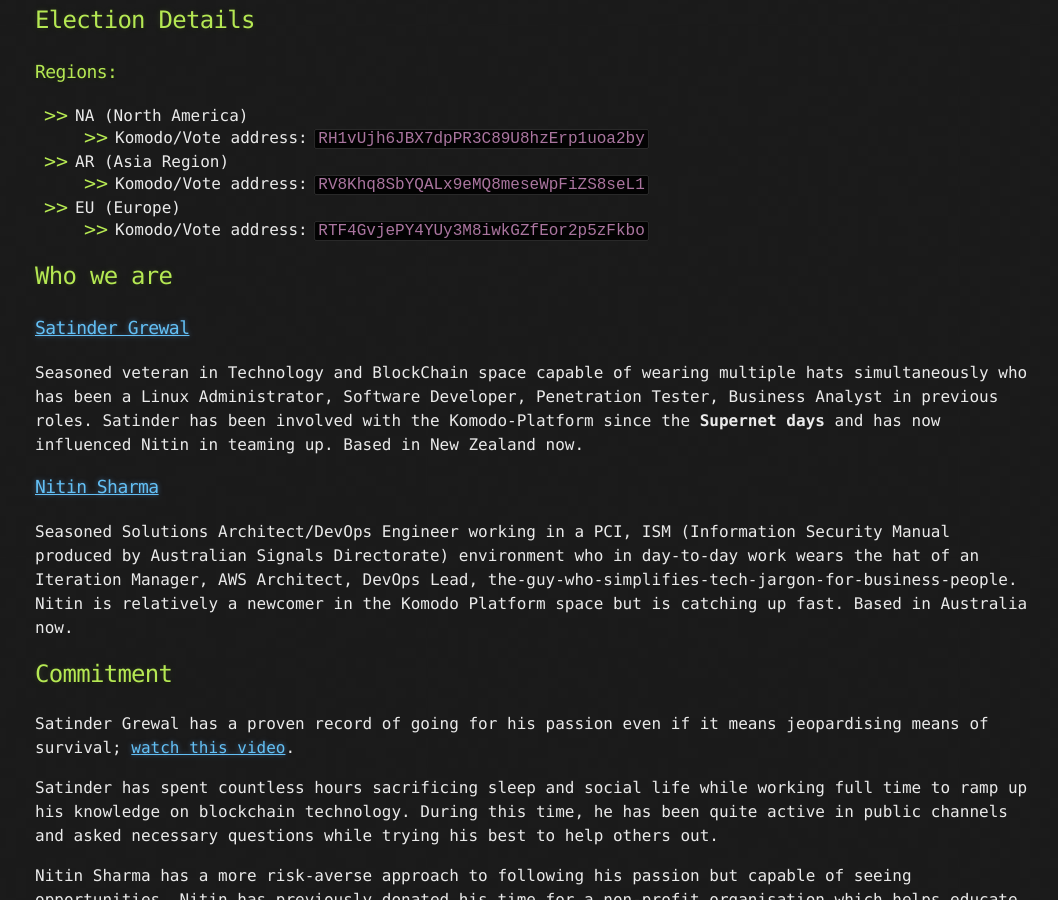
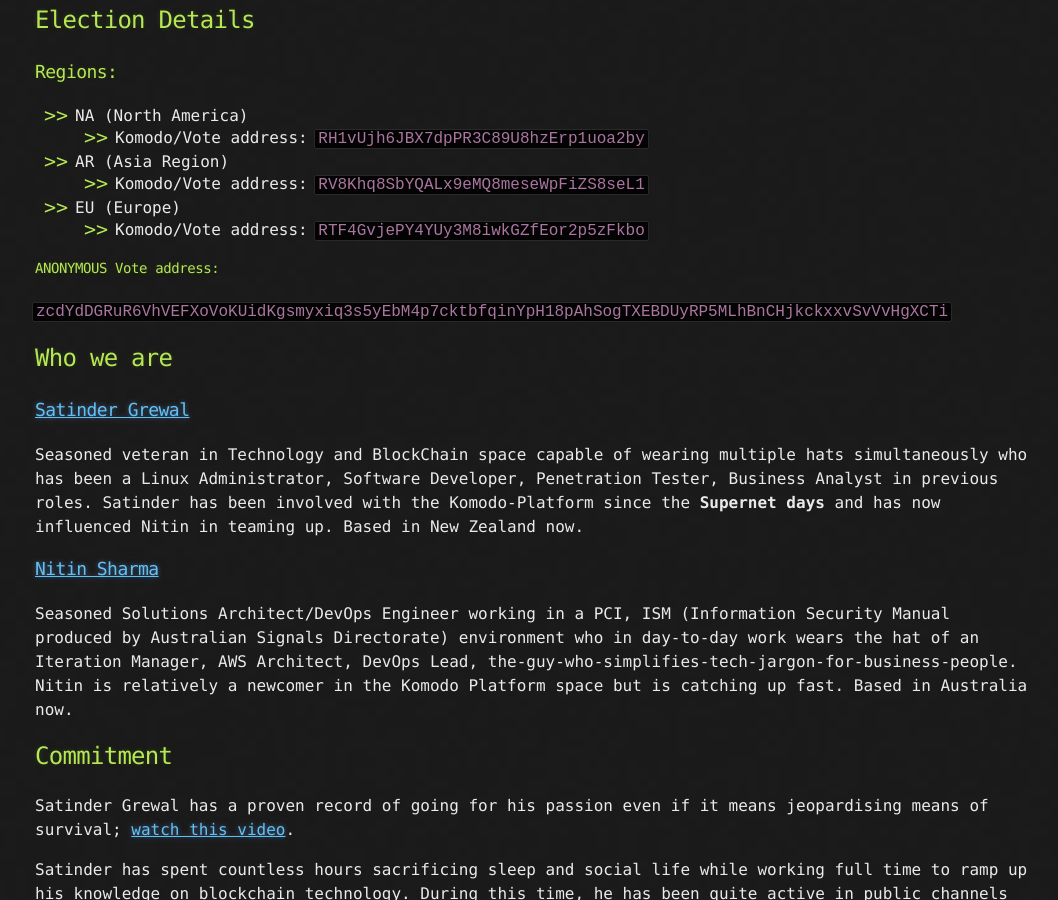
Before and after one commit to Meshbits/meshbits.github.io, a Jekyll site: the page built from index.md, in a window 1280 px wide and 900 px high, scrolled down 507 px. Shown: the whole window, without its empty margins (105-1163 px from the left). Built offline with Jekyll 4.4.1, drawn with Linux system fonts in a browser that asks for light colours.

Commit message:
Adding our z_address

```diff
--- a/index.md
+++ b/index.md
@@ -30,6 +30,10 @@ We intend to invest the revenue from notary node operations in growing the Komod
 * EU (Europe)
   * Komodo/Vote address: `RTF4GvjePY4YUy3M8iwkGZfEor2p5zFkbo`
 
+#### ANONYMOUS Vote address:
+
+`zcdYdDGRuR6VhVEFXoVoKUidKgsmyxiq3s5yEbM4p7cktbfqinYpH18pAhSogTXEBDUyRP5MLhBnCHjkckxxvSvVvHgXCTi`
+
 ## [](#who-we-are)Who we are
 
 ### [Satinder Grewal]
```
